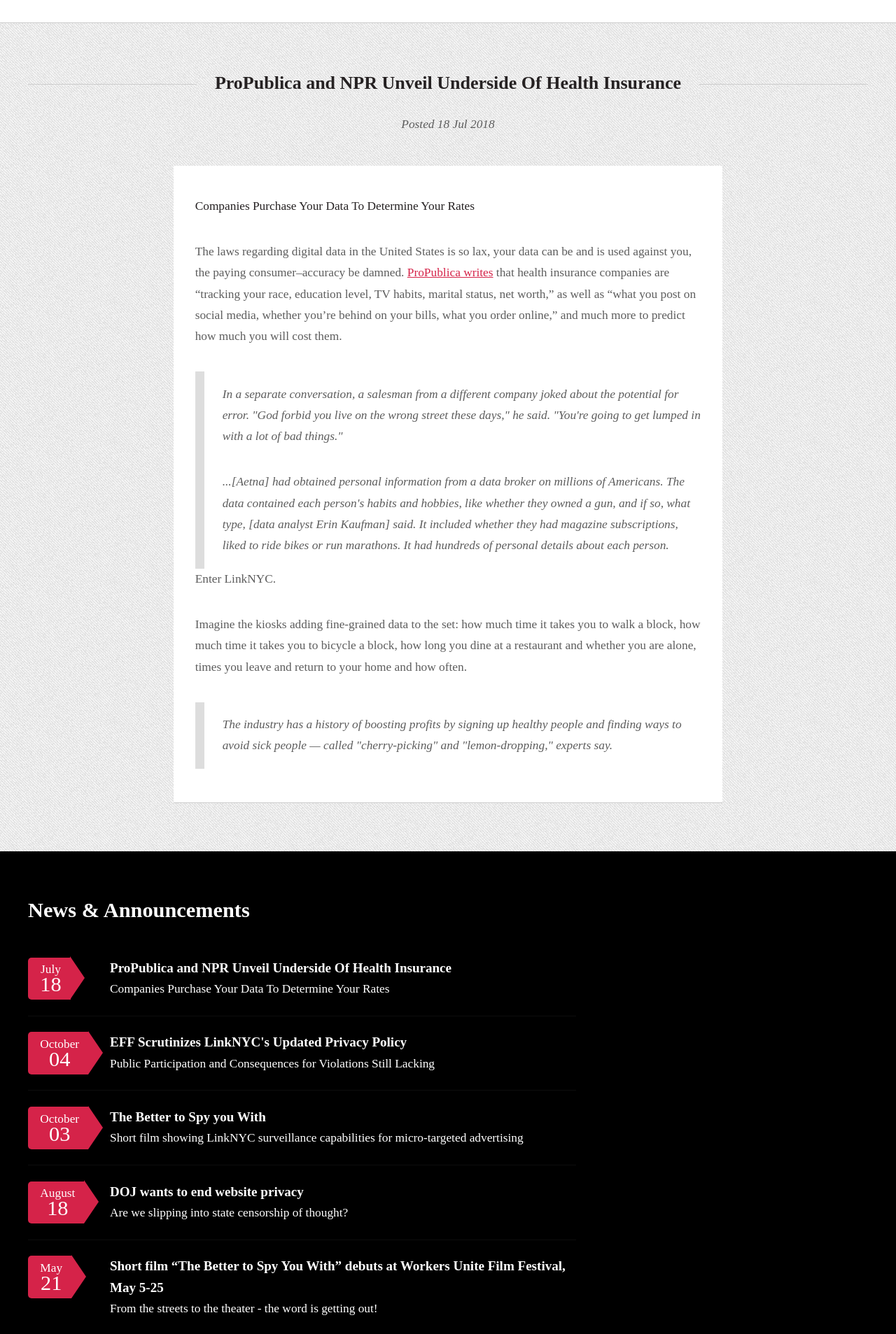
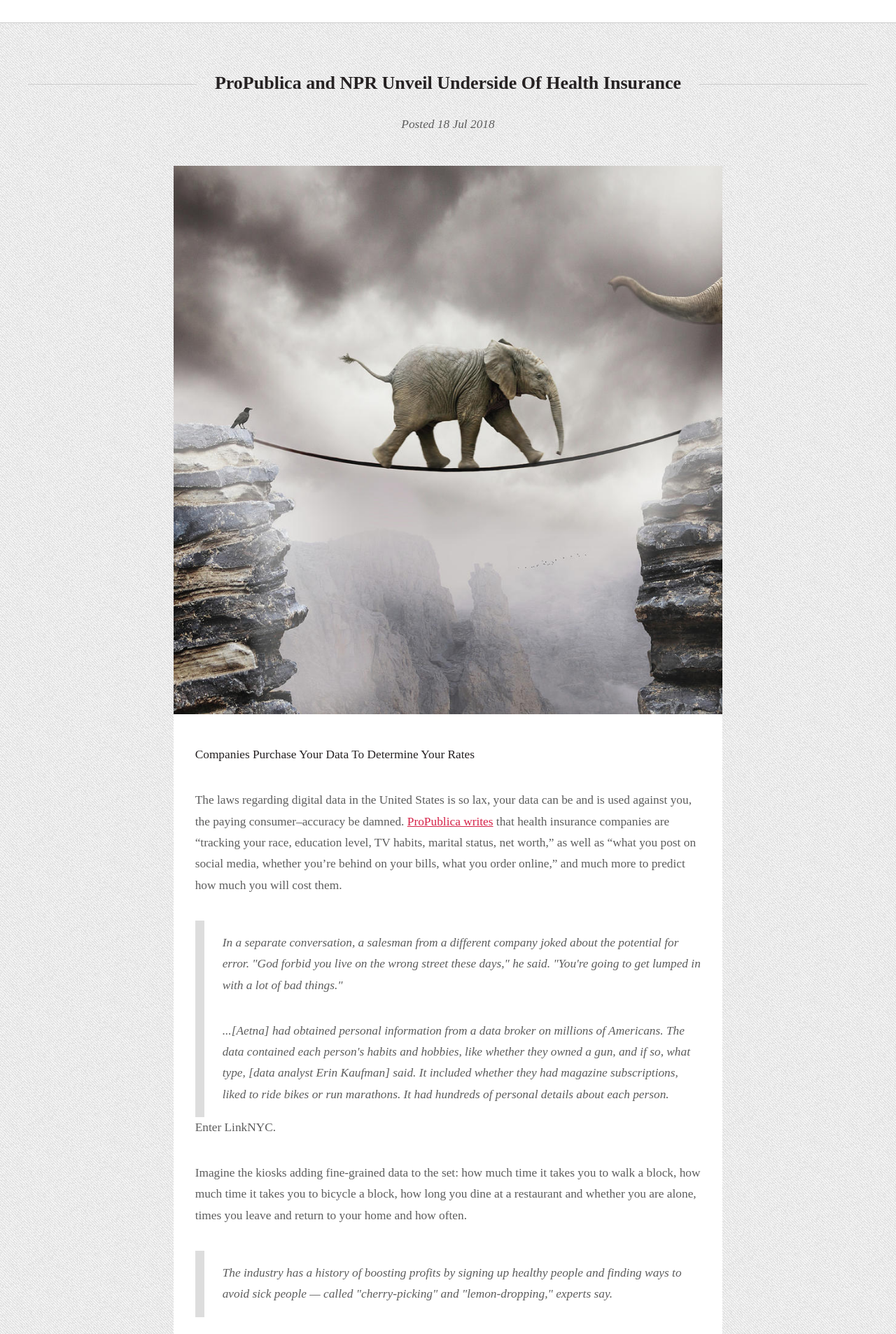
Before and after one commit to rethinklinknyc/rethinklinknyc.github.io, a Jekyll site: the page built from _posts/2018-07-18-propublica-and-npr-unveil-underside-of-health-insurance.md, in a window 1280 px wide. Shown: the part 510-2417 px from the top of the page at 70% size. Built offline with Jekyll 4.4.1, drawn with Linux system fonts in a browser that asks for light colours; some web fonts are replaced; a script that is not in the unit is left out.

Commit message:
Update 2018-07-18-propublica-and-npr-unveil-underside-of-health-insurance.md

```diff
--- a/_posts/2018-07-18-propublica-and-npr-unveil-underside-of-health-insurance.md
+++ b/_posts/2018-07-18-propublica-and-npr-unveil-underside-of-health-insurance.md
@@ -1,5 +1,6 @@
 ---
 title: ProPublica and NPR Unveil Underside Of Health Insurance
+featured: /assets/images/elephant_tightrope.jpg
 layout: post
 published: true
 ---
```
